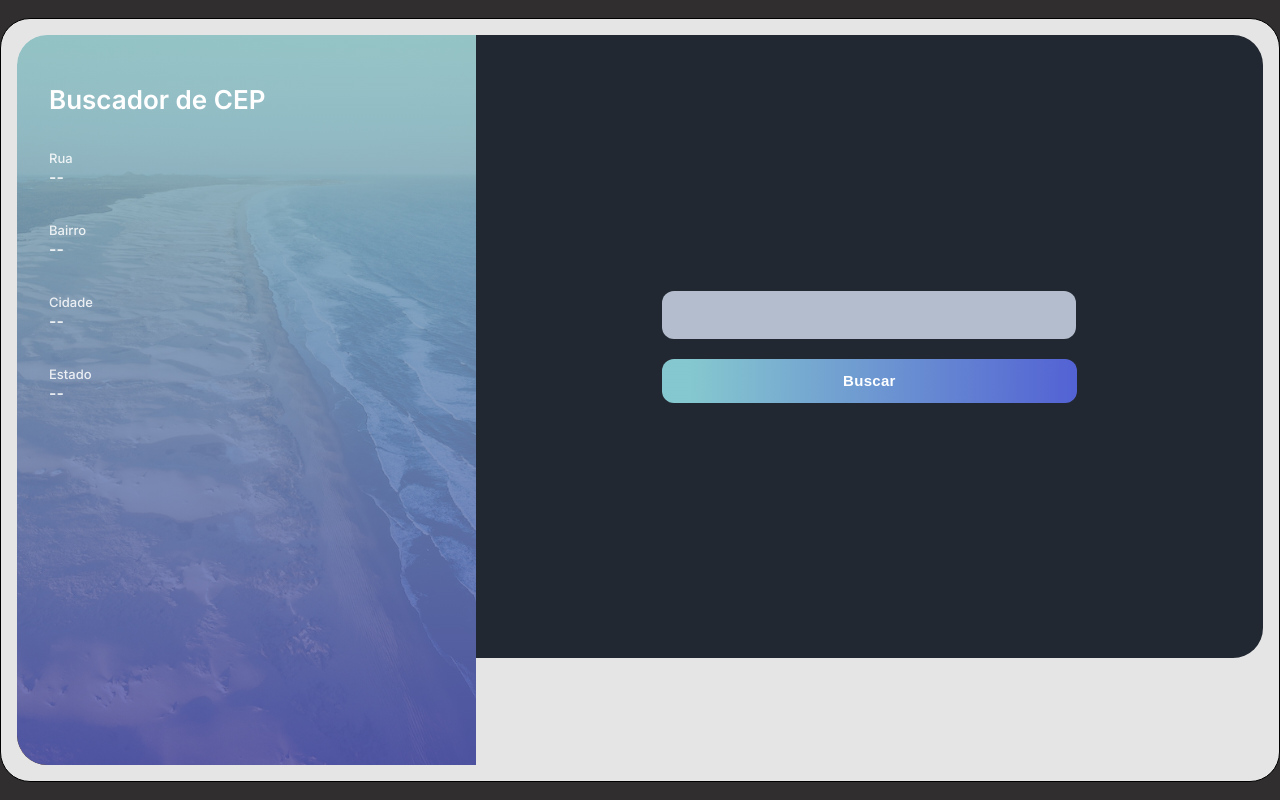
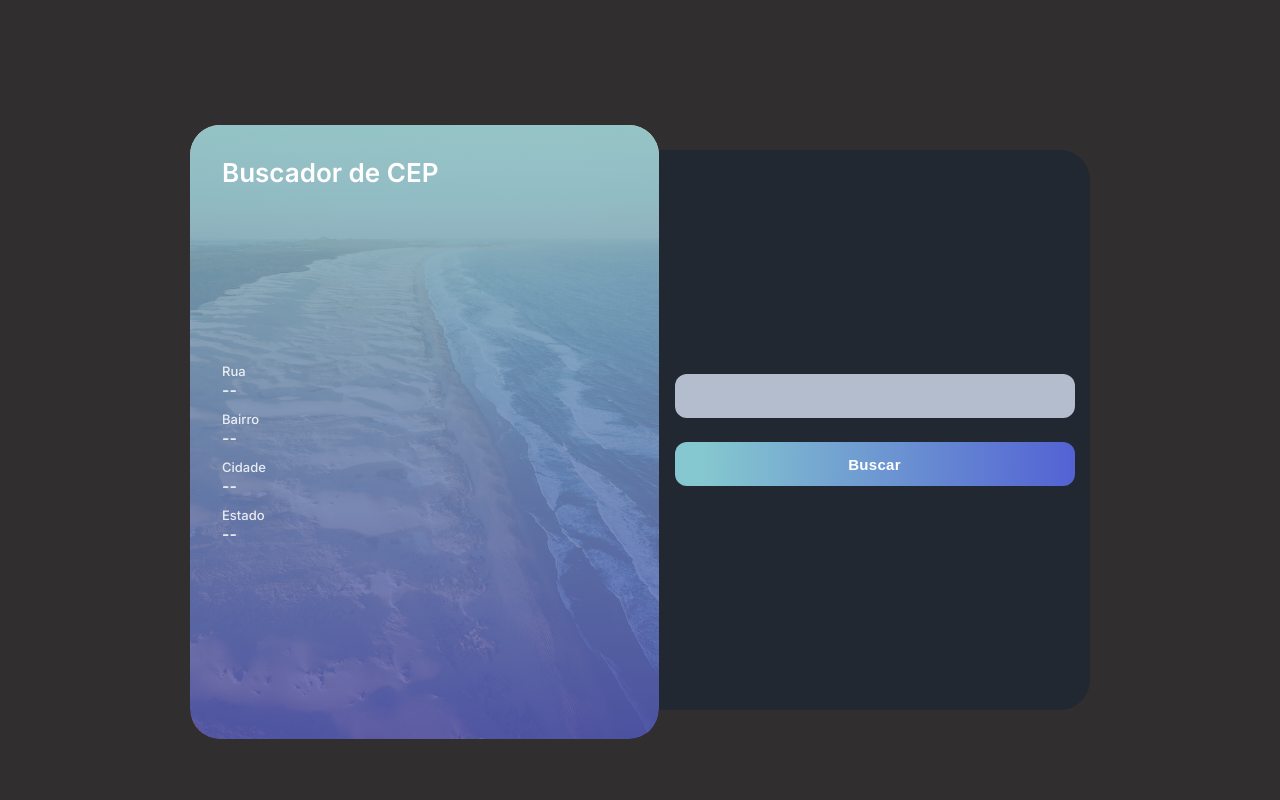
Before and after one commit to kingmancha/mentoria_projeto1, a website: page index.html in a window 1280 px wide. Drawn offline with Linux system fonts and the light colour scheme.

Commit message:
atualizacoes finais

```diff
--- a/index.html
+++ b/index.html
@@ -10,7 +10,7 @@
     <div class="container">
         <div id="buscar" class="card_left">
             <h1>Buscador de CEP</h1>
-
+                <div class="infos">
                     <div class="info">
                         <strong>Rua</strong>
                         <span id="rua">--</span>
@@ -28,6 +28,8 @@
                         <span id="estaddo">--</span>
                     </div>
                 </div>
+
+        </div>
         <div id="resultado" class="card_right">
             <input id="input_pesquisa" type="text">
             <button class="button_pesquisa">Buscar</button>
--- a/style.css
+++ b/style.css
@@ -1,41 +1,43 @@
 @import url('https://fonts.googleapis.com/css2?family=Inter:wght@400;500;600;700&display=swap');
+
 
 body {
     margin: 0;
     font-family: 'Inter', sans-serif;
     display: flex;
-    height: 100vh;
     justify-content: center;
     align-items: center;
+    min-height: 100vh;
     background-color: #302e2e;
 }
 
 .container {
     display: flex;
     flex-direction: row;
-    border-radius: 30px;
-    border: 1px  solid;
-    padding: 16px;
-    background-color: #e5e5e5;
-    overflow: hidden;
+    height: 550px;
+    width: 900px;
 }
 
 .card_right {
     display: flex;
     flex-direction: column;
     justify-content: center;
+    gap: 24px;
+    width: auto;
+    flex-grow: 1;
+    height: 560px;
     align-items: center;
-    /* padding: 40px; */
-    gap: 20px;
-    width: 944px;
-    height: 623px;
+    /* align-self: center; */
+    align-self: flex-start;
+    margin-top: 25px;
     border-radius:  0 30px 30px 0;
     background-color: #222831;
+    box-sizing: border-box;
 }
 
 #input_pesquisa {
-    width: 390px;
-    height: 24px;
+    width: 400px;
+    height: 44px;
     border-radius: 12px;
     border: none;
     padding: 12px;
@@ -43,10 +45,11 @@ body {
     font-weight: 500;
     outline: none;
     background-color: #B6C0CFFC;
+    box-sizing: border-box;
 }
 
 .button_pesquisa {
-    width: 415px;
+    width: 400px;
     height: 44px;
     border-radius: 12px;
     font-size: 15px;
@@ -61,15 +64,14 @@ body {
 .card_left {
     display: flex;
     flex-direction: column;
-    justify-content: flex-start;
     padding: 32px;
     position: relative;
     color: #fff;
-    flex-basis: 38%;
+    flex-basis: 45%;
+    width: auto;
+    height: 100%;
     overflow: hidden;
-    width: 493px;
-    height: 666px;
-    border-radius: 30px 0 0 30px;
+    border-radius: 30px;
     background-image: url("./assets/images/praia.png");
     background-size: cover;
     background-position: center;
@@ -80,7 +82,7 @@ body {
     content: "";
     position: absolute;
     inset: 0;
-    border-radius: 30px 0 0 30px;
+    border-radius: 30px;
     background: linear-gradient(
         180deg,
         rgba(136, 190, 191, 0.85),
@@ -102,13 +104,19 @@ body {
 .card_left h1 {
     font-size: 26px;
     font-weight: 600;
+    margin-top: 0;
     margin-bottom: 32px;
-
 }
 
-.info {
-    margin-bottom: 24px;
+.infos {
+    display: flex;
+    flex-direction: column;
+    gap: 12x;
+    margin-top: auto;
+    margin-bottom: auto;
+    padding-bottom: 15px;
 }
+
 
 .info strong {
     font-size: 13px;
```
Lines whose indentation alone changed are shown as unchanged.
